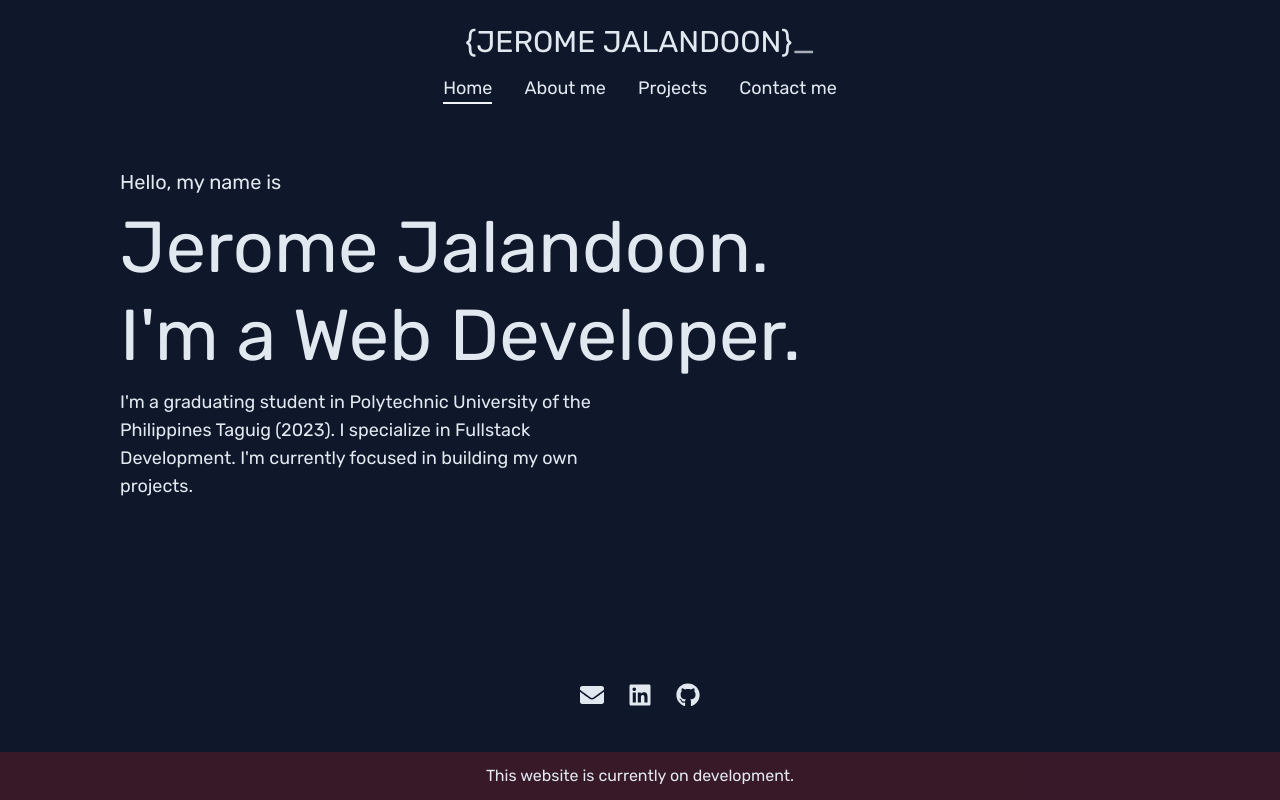
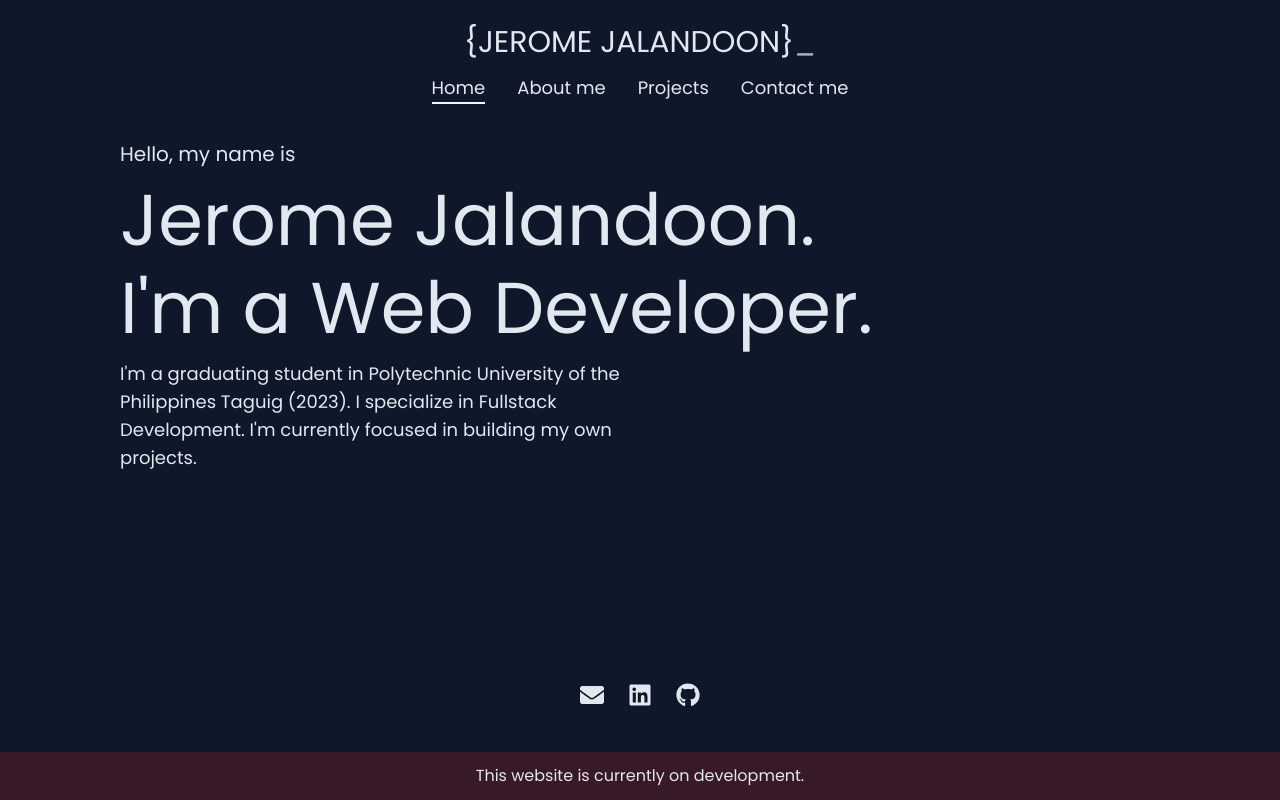
Before and after one commit to jbjalandoon/portfolio, a React (Vite) app: page / in a window 1280 px wide. Built offline with nearby package versions, Linux system fonts and the light colour scheme.

Commit message:
change font

```diff
--- a/src/components/content/Card.jsx
+++ b/src/components/content/Card.jsx
@@ -5,7 +5,7 @@ export default function Card({ children, className }) {
   const { animationClass } = useContext(ViewContext);
   return (
     <div
-      className={`w-full h-full flex flex-col overflow-y-auto md:mb-0 mb-6 px-14 pt-12  gap-12 ${className} ${animationClass}`}>
+      className={`w-full h-full flex flex-col overflow-y-auto md:mb-0 mb-0 px-14 py-5 gap-12 ${className} ${animationClass}`}>
       {children}
     </div>
   );
--- a/src/components/content/Content.jsx
+++ b/src/components/content/Content.jsx
@@ -9,7 +9,7 @@ export default function Content() {
   const { view } = useContext(ViewContext);
 
   return (
-    <div className='w-full md:max-w-6xl mt-2 lg:px-0 h-2/3 mb-10'>
+    <div className='w-full md:max-w-6xl md:mt-2 mt-16 lg:px-0 h-2/3 mb-10'>
       {view === 0 && (
         <Card>
           <div className='flex md:flex-row flex-col md:text-left text-center md:gap-10 gap-16 items-center'>
--- a/src/components/headers/Header.jsx
+++ b/src/components/headers/Header.jsx
@@ -13,7 +13,7 @@ export default function Header({ items, title }) {
   return (
     <>
       <header
-        className={`w-1/2 md:left-auto mt-12 left-1/2 md:animate-none shadow-xl md:shadow-none md:w-full md:flex-row flex-col z-50 md:bg-transparent bg-slate-950 flex md:h-12 h-screen items-center justify-center md:inline-flex max-w-4xl md:relative ${
+        className={`w-1/2 md:left-auto md:mt-12 mt-0 left-1/2 md:animate-none shadow-xl md:shadow-none md:w-full md:flex-row flex-col z-50 md:bg-transparent bg-slate-950 flex md:h-12 h-screen items-center justify-center md:inline-flex max-w-4xl md:relative ${
           showHeader ? "absolute" : "hidden"
         } md:top-auto top-0`}>
         {/* <Title>{title}</Title> */}
--- a/src/index.css
+++ b/src/index.css
@@ -1,11 +1,13 @@
 @import url("https://fonts.googleapis.com/css2?family=Rubik:ital,wght@0,300;0,400;0,500;0,600;0,700;0,800;0,900;1,300;1,400;1,500;1,600;1,700;1,800&display=swap");
+@import url("https://fonts.googleapis.com/css2?family=Poppins:ital,wght@0,100;0,200;0,400;0,500;0,600;0,700;0,800;0,900;1,100;1,200;1,300;1,500;1,600;1,700;1,900&display=swap");
+
 @tailwind base;
 @tailwind components;
 @tailwind utilities;
 
 body {
   @apply bg-slate-900 text-slate-200 overflow-x-hidden flex flex-col items-center;
-  font-family: "Rubik", sans-serif;
+  font-family: 'Poppins', sans-serif;
 }
 
 #root {
--- a/tailwind.config.js
+++ b/tailwind.config.js
@@ -39,7 +39,7 @@ export default {
           to: { top: "24px", "font-size": "30px", "line-height": "36px" },
         },
         hide: {
-          from: { visibility: "visibile" },
+          from: { visibility: "visible" },
           to: { visibility: "hidden" },
         },
         enter: {
@@ -52,6 +52,7 @@ export default {
         "slide-right": "slide-right 1250ms ease",
         "card-transition": "card-transition 2000ms ease",
         blinking: "blinking 650ms ease infinite",
+        hide: "hide 500ms ease",
         title: "title 650ms ease 1 2.8s forwards",
         enter: "enter 650ms ease 1 3.4s forwards",
       },
```
